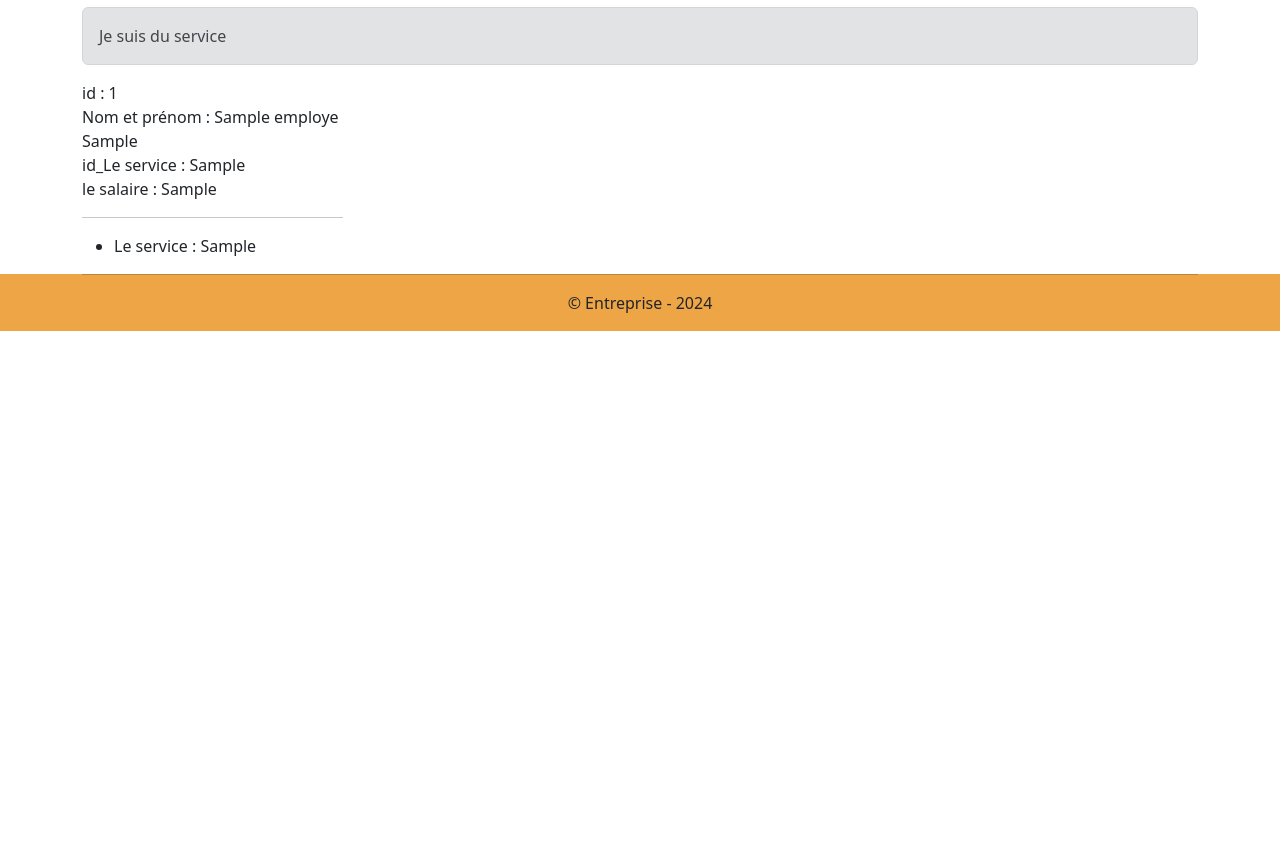
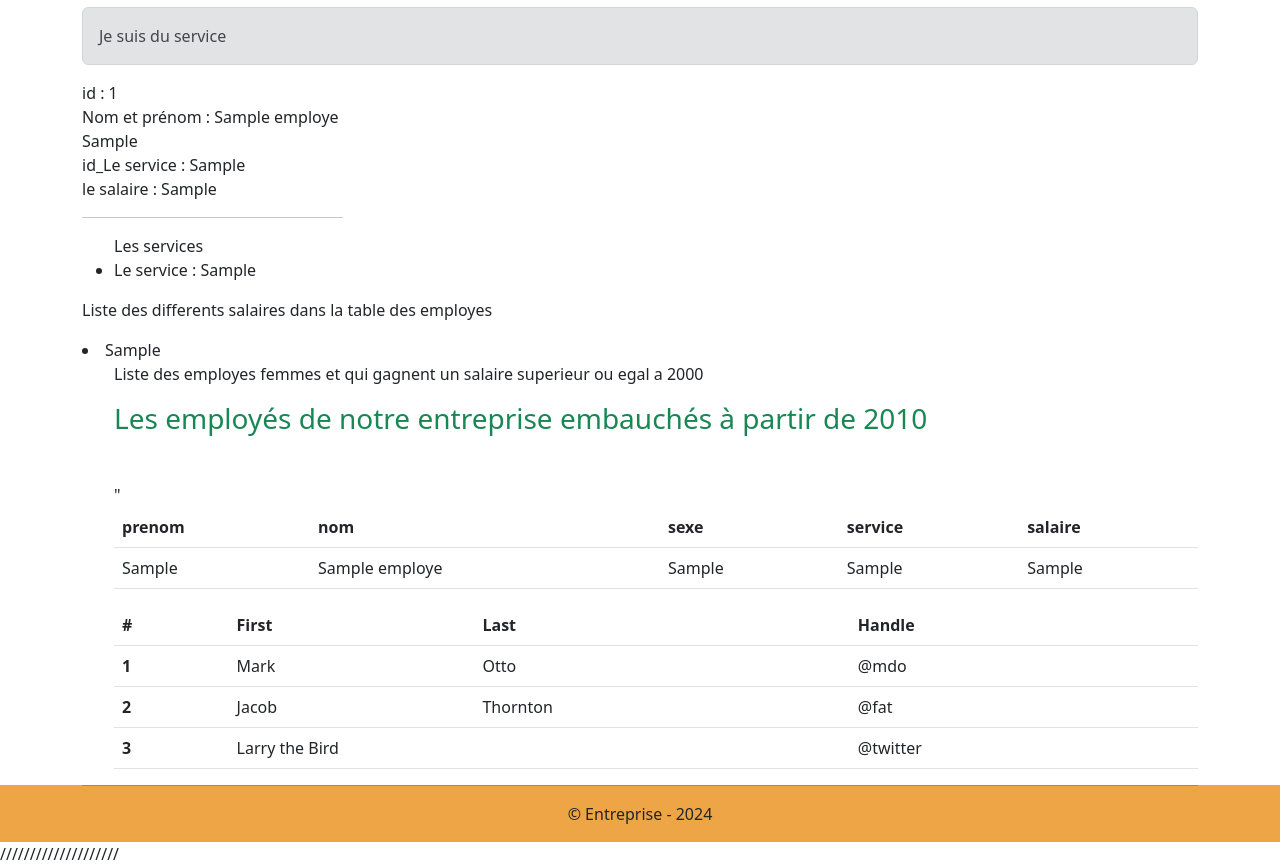
Before and after one commit to cubahitman/COUR-PHP, a PHP site: page / in a window 1280 px wide. Shown: the part 1357-2223 px from the top of the page. Before the commit the page ends 1688 px from the top, so only its background shows below. Run offline with PHP 8.4, Linux system fonts and the light colour scheme; tables that the repository leaves empty or names only in its code hold one stand-in row (values such as "Sample post").

Commit message:
commit exercise de liste services des employes a partir 2010

```diff
--- a/PHP_pratique/01_crud_entreprise/index.php
+++ b/PHP_pratique/01_crud_entreprise/index.php
@@ -183,18 +183,122 @@
         // Exersice :
         //Afficher la liste des différents services dans une liste, en mettant un service par  <li>
 
-        $request = $pdo->query("SELECT DISTINCT service FROM employes ORDER BY prenom ASC");
-        while ($employes = $request->fetch()) {
+        $request = $pdo->query("SELECT DISTINCT service FROM employes ORDER BY service ASC");
 
-            echo "<ul><li><div>Le service : $employes[service]</div>";
-            "</ul>";
+        echo "<ul>Les services";
+        while ($service = $request->fetch()) {
+
+            echo "<li><div>Le service : $service[service]";
         }
+        echo "</ul>";
         // debug($request->rowCount());
         // $employes = $request->fetch();
 
+        // Je veux recuperer les salaires dans la table
+        $request = $pdo->query("SELECT DISTINCT salaire FROM employes ORDER BY salaire DESC");
 
 
+        $salaires = $request->fetchAll(); //fetchAll() recoupere tout les resultats dans la requete et les  sort sous forme d'un tableau a 2 dimensions
+
+        // debug($request->rowCount());
+        // debug($salaires);
+
+        echo "<p>Liste des differents salaires dans la table des employes";
+
+        foreach ($salaires as $cle => $value) {
+
+            echo "<li> $value[salaire] </li>"; //<<<<<<<<///// methode ISSA/////////////
+            // echo "<li> {$salaires[$cle]['salaire']} </li>";///////////methode Yasine/////////
+        };
+
+
+        // afficher les employes femmes et qui gagnent un salaire superieur  ou egal a 2000
+        echo "<ul>";
+        $request = $pdo->query("SELECT * FROM employes WHERE sexe ='f' AND salaire >= 2000");
+
+        $employesFemme = $request->fetchAll();
+        // debug($request);
+        // debug($employesFemme);
+        echo "<p>Liste des employes femmes et qui gagnent un salaire superieur  ou egal a 2000";
+        echo "<ul>";
+        // foreach ($employesFemme as $valeur) {// methode 1
+        // echo "<li>Je suis $valeur[prenom] $valeur[nom] du sexe $valeur[sexe] et je gagne $valeur[salaire]</li>";
+
+        foreach ($employesFemme as $cle => $valeur) { // methode 2
+            echo "<li>Je suis {$employesFemme[$cle]['prenom']} {$employesFemme[$cle]['nom']} du sexe {$employesFemme[$cle]['sexe']} et je gagne {$employesFemme[$cle]['salaire']}</li>";
+
+
+            // echo "<li>Je suis $valeur[employes] </li>";/// erreur de ma part
+        };
+        echo "</ul>";
+
         ?>
+
+        <h3 class="text-success mb-5">Les employés de notre entreprise embauchés à partir de 2010</h3>
+        "<table class='table'>
+            <thead>
+                <tr>
+                    <th scope="col">prenom</th>
+                    <th scope="col">nom</th>
+                    <th scope="col">sexe</th>
+                    <th scope="col">service</th>
+                    <th scope="col">salaire</th>
+                </tr>
+                <?php
+
+                ////////afficher  les résultats de la requéte dans une table HTML////////////
+
+                $request = $pdo->query("SELECT * FROM employes WHERE date_embauche >= '1/1/2010'");
+                // debug($request);
+
+                // $employe2010 = $request->fetch();
+
+                // debug($employe);
+                // echo "<table class='table'><thead><tr>";
+                while ($employe2010 = $request->fetch()) {
+                    echo "<tr><td>$employe2010[prenom]</td>";
+                    echo "<td>$employe2010[nom]</td>";
+                    echo "<td>$employe2010[sexe]</td>";
+                    echo "<td>$employe2010[service]</td>";
+                    echo "<td>$employe2010[salaire]</td><tr>";
+                }
+                echo " </tr></thead></table>";
+                ?>
+
+
+
+
+                <table class="table">
+                    <thead>
+                        <tr>
+                            <th scope="col">#</th>
+                            <th scope="col">First</th>
+                            <th scope="col">Last</th>
+                            <th scope="col">Handle</th>
+                        </tr>
+                    </thead>
+                    <tbody>
+                        <tr>
+                            <th scope="row">1</th>
+                            <td>Mark</td>
+                            <td>Otto</td>
+                            <td>@mdo</td>
+                        </tr>
+                        <tr>
+                            <th scope="row">2</th>
+                            <td>Jacob</td>
+                            <td>Thornton</td>
+                            <td>@fat</td>
+                        </tr>
+                        <tr>
+                            <th scope="row">3</th>
+                            <td colspan="2">Larry the Bird</td>
+                            <td>@twitter</td>
+                        </tr>
+                    </tbody>
+                </table>
+
+
     </main>
     <footer style=" background-color : #EEA545;">
         <div class="container">
@@ -214,3 +318,8 @@
 </body>
 
 </html>
+
+
+
+
+////////////////////
```
